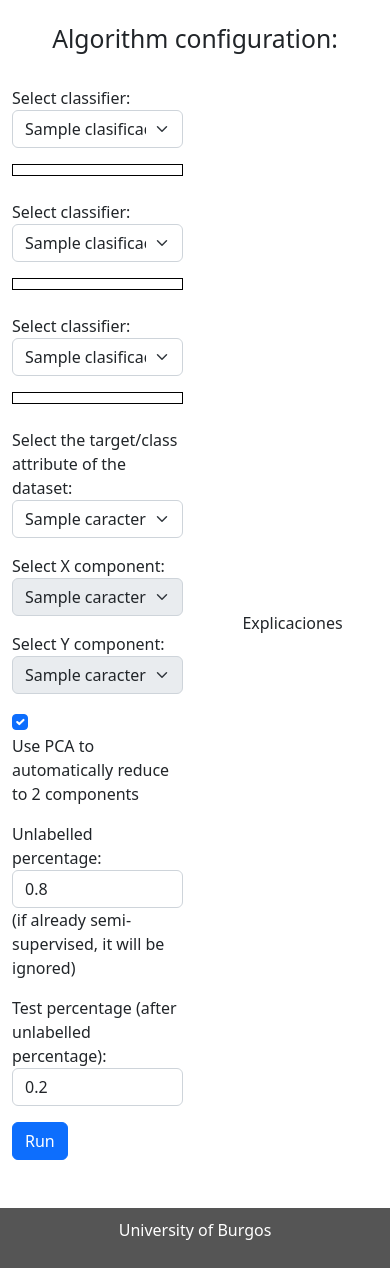
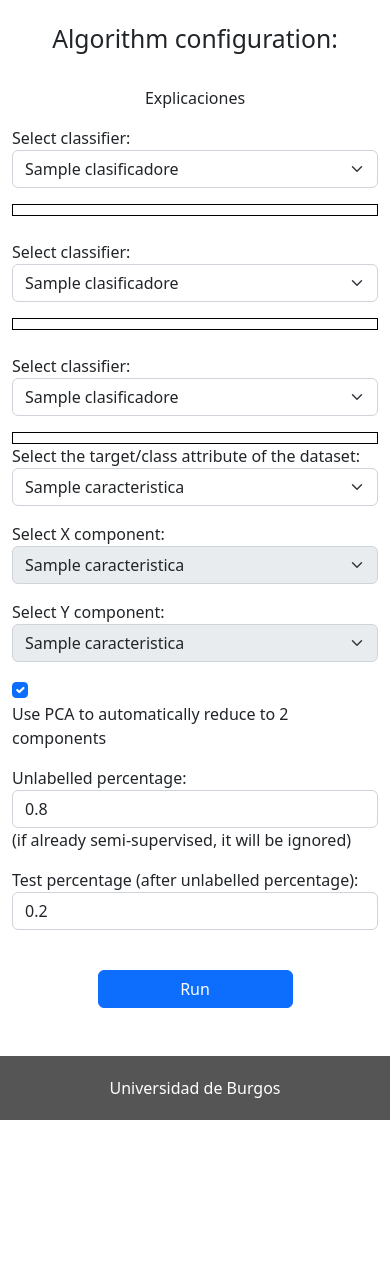
Before and after one commit to dmacha27/TFG-SemiSupervisado, a Flask app: template web/templates/democraticcolearningconfig.html in a window 390 px wide. Shown: the part 56-1324 px from the top of the page. After the commit the page ends 1176 px from the top, so only its background shows below. Run offline with Flask 2, Linux system fonts and the light colour scheme; the template is opened without the code that fills it: most values are stand-ins (such as "Sample title", 1, 10 or a date in 2020).

Commit message:
Añadir estilo responsive
Hasta la configuración la Web es responsive.
Se han retocado algunos estilos más.

```diff
--- a/web/static/style.css
+++ b/web/static/style.css
@@ -6,7 +6,7 @@
 footer {
     background-color: #555;
     color: white;
-    padding: 10px;
+    padding: 20px;
 }
 
 .card {
@@ -30,10 +30,9 @@ footer {
     align-items: center;
     justify-content: center;
     border: 2px dashed;
-    width: 550px;
-    height: 400px;
     line-height: 50px;
     margin: 0 auto;
+    padding: 10vh;
 }
 
 .cargando {
--- a/web/templates/base.html
+++ b/web/templates/base.html
@@ -36,16 +36,15 @@
 
 {% block content %}{% endblock %}
 
-
-<footer class="container-fluid text-center">
 {% with mensajes = get_flashed_messages() %}
     {% if mensajes %}
         {% for mensaje in mensajes|reverse %}
-                <p style="background-color: gold; color: black;"> {{ loop.index }} - {{ mensaje }}</p>
+            <p style="background-color: gold; color: black; margin:0; text-align: center;"> {{ loop.index }} - {{ mensaje }}</p>
         {% endfor %}
     {% endif %}
 {% endwith %}
-    <p>{{ gettext('University of Burgos') }}</p>
+<footer class="text-center">
+    Universidad de Burgos
 </footer>
 
 </body>
--- a/web/templates/base_configuracion.html
+++ b/web/templates/base_configuracion.html
@@ -7,17 +7,17 @@
         <p class="h2 text-center">{{ gettext('Algorithm configuration') }}: {{ session['ALGORITMO'] }}</p>
     </div>
     <br>
-    <div class="container pb-5">
-        <div class="row align-items-center">
-            <div class="col">
+    <div class="container-fluid pb-5">
+        <div class="row flex-column flex-md-row align-items-center">
+            <div class="col-md mb-3 mb-md-0">
                 <div class="padre">
-                    {% block parametros %}
+                    {% block explicaciones %}
                     {% endblock %}
                 </div>
             </div>
-            <div class="col">
+            <div class="col-md">
                 <div class="padre">
-                    {% block explicaciones %}
+                    {% block parametros %}
                     {% endblock %}
                 </div>
             </div>
--- a/web/templates/democraticcolearningconfig.html
+++ b/web/templates/democraticcolearningconfig.html
@@ -2,6 +2,8 @@
 {%  from "macros.html" import formulario_comun %}
 {% block parametros %}
     <form action="{{ url_for('democraticcolearning') }}" method="POST">
+        <div class="row">
+            <div class="col-md">
                 <div class="mb-3">
                     <label for="clasificador1">{{ gettext('Select classifier') }}:</label>
                     <select class="form-select" id="clasificador1" name="clasificador1" required>
@@ -31,8 +33,15 @@
                     </select>
                 </div>
                 <div id="parametros3" style="border: 1px solid black; padding: 5px;"></div>
+            </div>
+            <div class="col-md">
+                {{ formulario_comun(caracteristicas) }}
+            </div>
+        </div>
         <br>
-        {{ formulario_comun(caracteristicas) }}
+        <div class="row">
+            <button type="submit" class="btn btn-primary" style="margin: auto; width: 50%">{{ gettext('Run') }}</button>
+        </div>
     </form>
 
     <script>
--- a/web/templates/macros.html
+++ b/web/templates/macros.html
@@ -36,5 +36,4 @@
         <label for="p_test">{{ gettext('Test percentage (after unlabelled percentage)') }}:</label>
         <input type="number" class="form-control" id="p_test" min="0" max="0.99" step="any" name="p_test" value=0.2>
     </div>
-        <button type="submit" class="btn btn-primary">{{ gettext('Run') }}</button>
 {% endmacro %}
--- a/web/templates/subida.html
+++ b/web/templates/subida.html
@@ -7,13 +7,15 @@
     </div>
     <br>
     <div class="container text-center pb-5">
-        <div class="row align-items-center">
-            <div class="col">
+        <div class="d-flex align-items-center flex-column">
+            <div class="mb-3">
                 <div id="soltar">
                     <p>{{ gettext('Drag and drop your file') }}</p>
                     <p>{{ gettext('or') }}</p>
                     <input type=file id="archivo" name=archivo>
                 </div>
+            </div>
+            <div class="mb-3">
                 <progress id="progreso" max=100 value=0></progress>
                 <form action="{{ url_for('configurar_algoritmo', algoritmo=session['ALGORITMO']) }}">
                     <input id="config_btn" class="btn btn-primary" type="submit" value="{{ gettext('Configure algorithm') }}" />
```
Also changed, not shown: web/templates/cotrainingconfig.html (+9 -0 lines), web/templates/selftrainingconfig.html (+11 -0 lines). Lines whose indentation alone changed are shown as unchanged.
